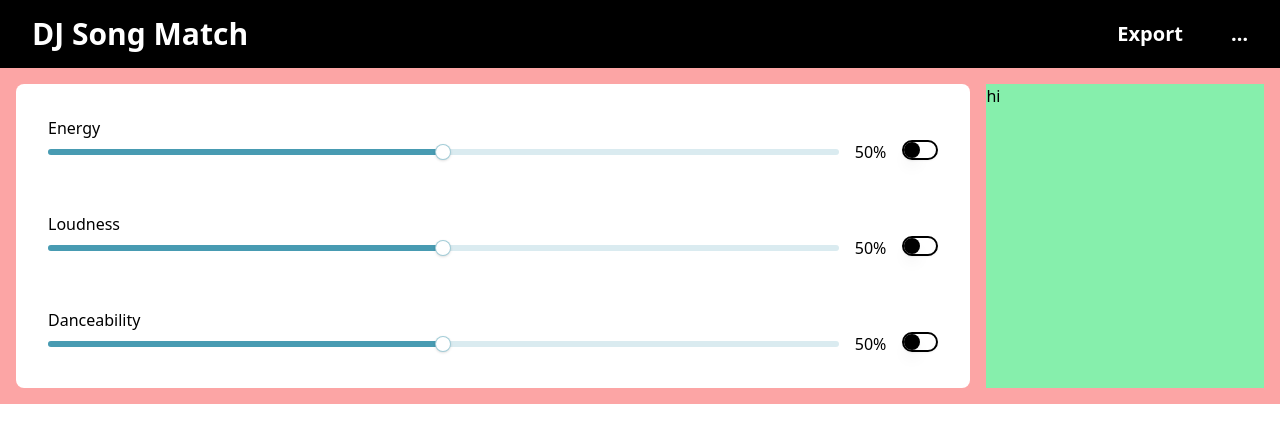
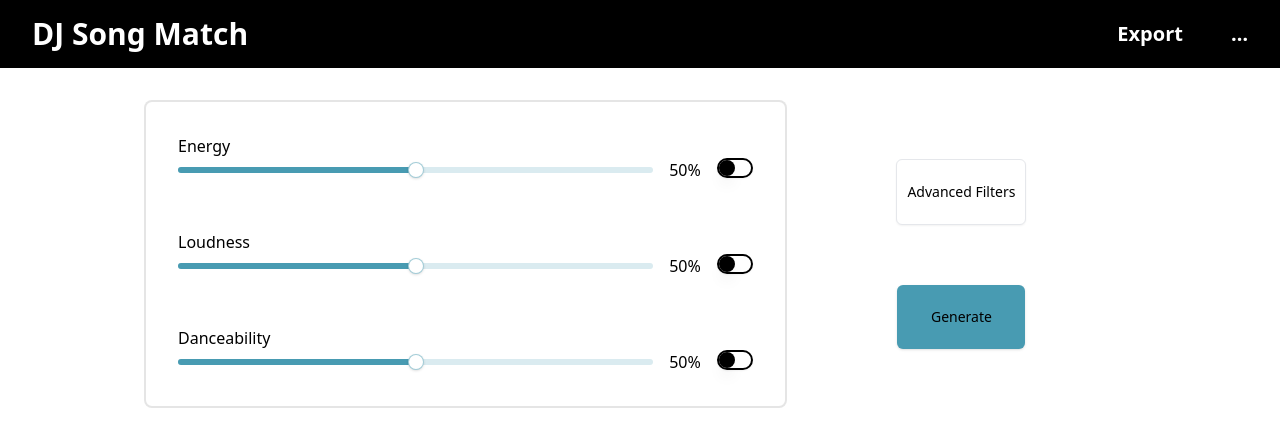
Before and after one commit to ChicoState/djsongmatch, a Next.js app: page / in a window 1280 px wide. Shown: the top 446 px of the page. Built offline with nearby package versions, Linux system fonts and the light colour scheme.

Commit message:
Starts button section

```diff
--- a/src/app/page.tsx
+++ b/src/app/page.tsx
@@ -4,6 +4,7 @@ import { Slider } from "@/components/ui/slider";
 import "./globals.css";
 import { useState } from "react";
 import { Switch } from "@/components/ui/switch";
+import { Button } from "@/components/ui/button";
 
 function SliderWithLabel({ label }: { label: string }) {
   const [value, setValue] = useState([50]);
@@ -22,7 +23,7 @@ function SliderWithLabel({ label }: { label: string }) {
 
 function SliderArea() {
   return (
-    <div className="flex flex-col gap-12 p-8 rounded-lg bg-background grow-[3]">
+    <div className="flex flex-col gap-12 p-8 rounded-lg bg-background grow-[6] border-2 border-foreground border-opacity-10">
       <SliderWithLabel label="Energy" />
       <SliderWithLabel label="Loudness" />
       <SliderWithLabel label="Danceability" />
@@ -31,16 +32,31 @@ function SliderArea() {
 }
 
 function ButtonArea() {
-  return <div className="bg-green-300 grow-[1]">hi</div>;
+  return (
+    <div className="flex flex-col gap-4 justify-evenly items-center p-4 grow-[1]">
+      <Button className="py-8 px-16 w-1/4" variant={"outline"}>
+        Advanced Filters
+      </Button>
+      <Button className="py-8 px-16 w-1/4">Generate</Button>
+    </div>
+  );
+}
+
+function MiddleSection() {
+  return (
+    <>
+      <div className="flex py-8 px-36 w-full">
+        <SliderArea />
+        <ButtonArea />
+      </div>
+    </>
+  );
 }
 
 export default function Home() {
   return (
     <main className="flex flex-col justify-center items-center">
-      <div className="flex gap-4 p-4 w-full bg-red-300">
-        <SliderArea />
-        <ButtonArea />
-      </div>
+      <MiddleSection />
     </main>
   );
 }
```
